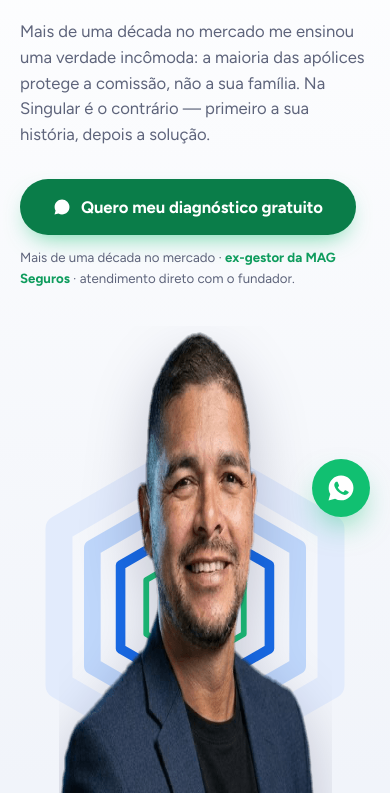
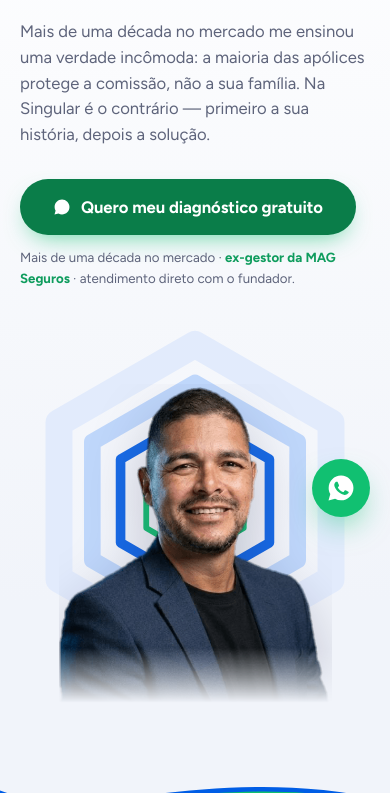
Before and after one commit to jonathancaminobusiness-dev/jonathancamino-singular, a website built with Vite: page index.html in a window 390 px wide. Shown: the part 307-1100 px from the top of the page. Built offline with nearby package versions, Linux system fonts and the light colour scheme.

Commit message:
fix: img height:auto evita esticamento do hero e corrige Best Practices
O atributo height sem height:auto no CSS esticava o hero (289x611 em vez
de 289x341). Corrige image-aspect-ratio + image-size-responsive (BP 92->100).

```diff
--- a/brand-v2.css
+++ b/brand-v2.css
@@ -59,7 +59,9 @@ body{
   text-rendering:optimizeLegibility;
   overflow-x:hidden;
 }
-img{ display:block; max-width:100%; }
+/* height:auto pareado com os atributos width/height evita esticamento quando o
+   CSS controla a largura (mantém a proporção natural; corrige image-aspect-ratio) */
+img{ display:block; max-width:100%; height:auto; }
 a{ color:inherit; text-decoration:none; }
 button{ font-family:inherit; cursor:pointer; }
 
```
